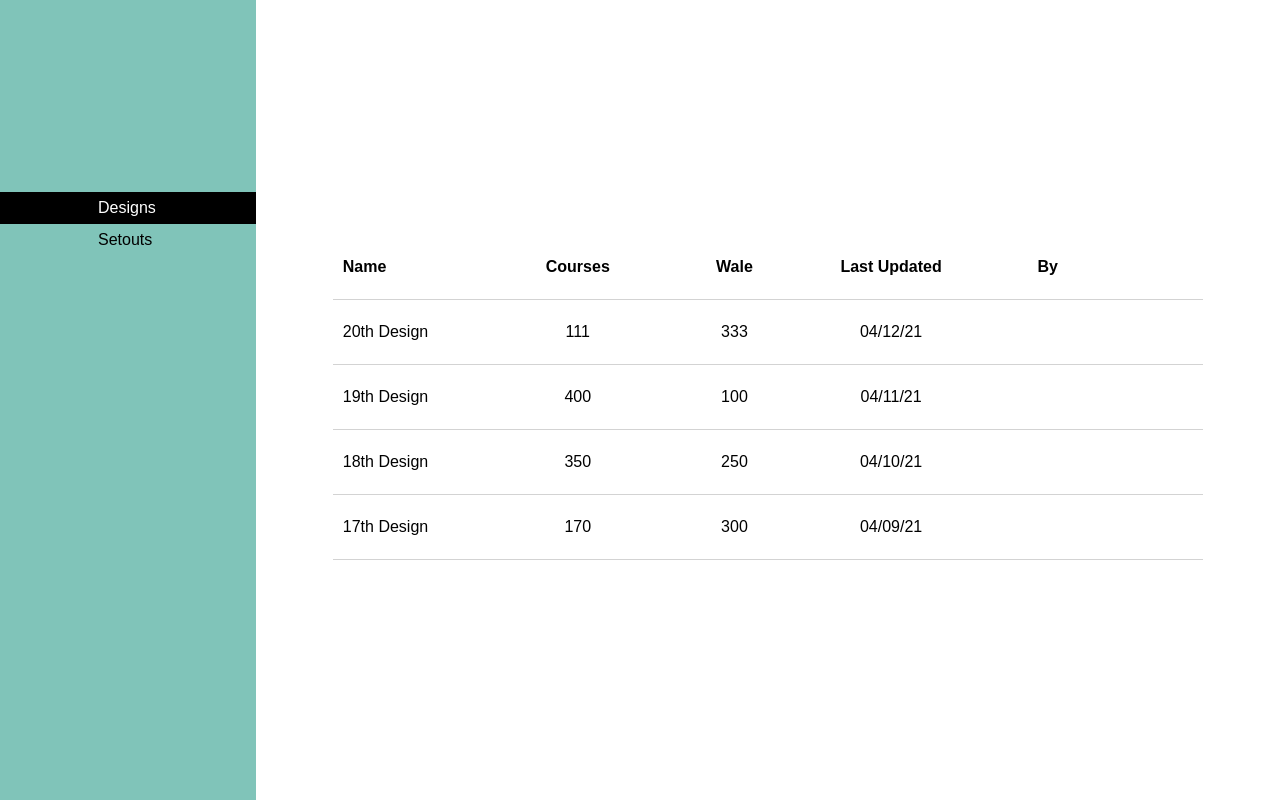
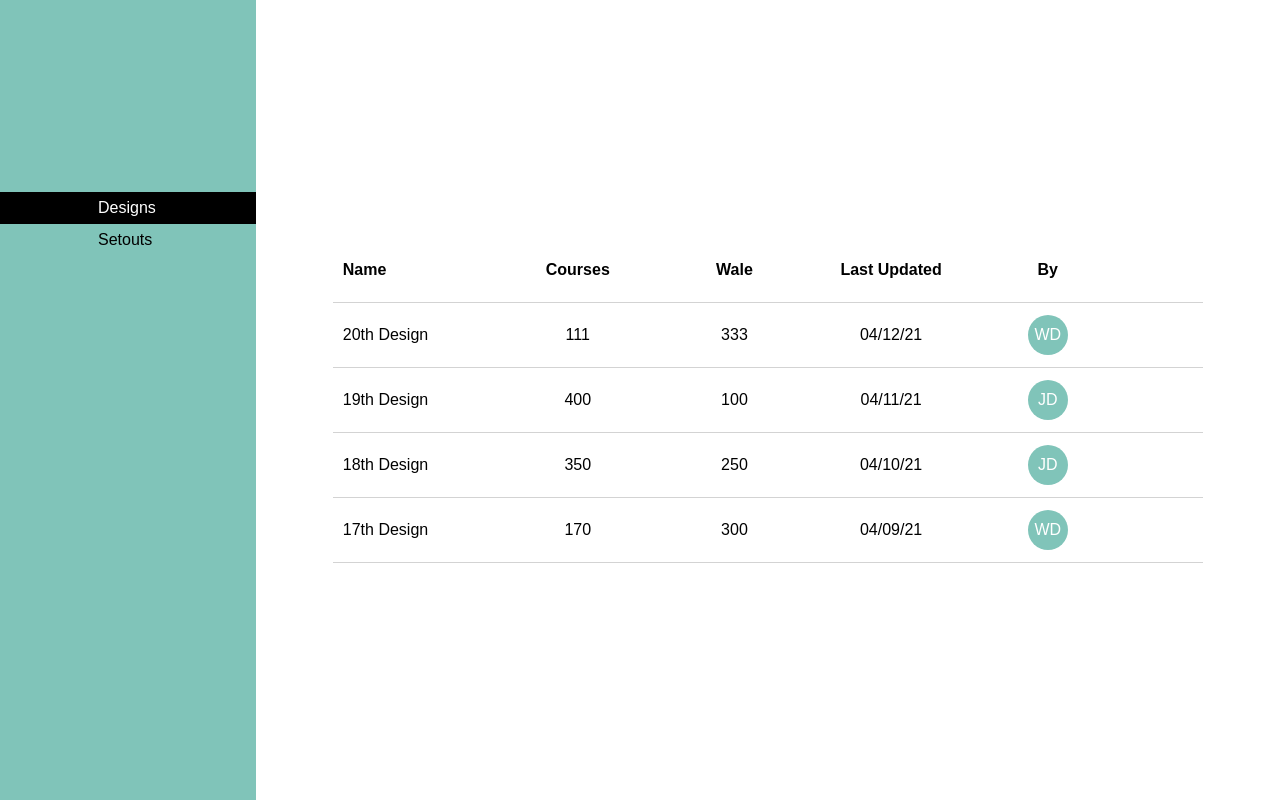
Before and after one commit to LoohanZero/cadt-test, a React (Create React App) app: page /designs in a window 1280 px wide. Built offline with nearby package versions, Linux system fonts and the light colour scheme; data requests are answered from the project's data file.

Commit message:
added logic to table for designs

```diff
--- a/src/components/table/Table.js
+++ b/src/components/table/Table.js
@@ -32,7 +32,9 @@ const Table = ({ data, titles }) => {
 								<p>{item.updated}</p>
 							</div>
 							<div className='table-row-item-container'>
-								<p>{}</p>
+								<div className='table-name-circle'>
+									<p>{item.user_name_last_update?.split(' ').map(word => word.charAt(0)).join('')}</p>
+								</div>
 							</div>
 						</a>
 					</li>)}
--- a/src/components/table/table.scss
+++ b/src/components/table/table.scss
@@ -1,7 +1,7 @@
 @import '../../styles/variables';
 
 .table-list-container {
-	max-height: 330px;
+	max-height: 325px;
 	overflow-y: scroll;
 	width: 85%;
 }
@@ -21,13 +21,15 @@
 }
 
 .table-row-item-container {
+    display: flex;
+    align-items: center;
+    justify-content: center;
 	font-size: $default-font-size;
-	text-align: center;
 	width: 18%;
 
 	&:first-child {
 		margin-left: 10px;
-		text-align: left;
+        justify-content: flex-start;
 	}
 }
 
@@ -37,3 +39,14 @@
 	font-size: $default-font-size;
 
 }
+
+.table-name-circle {
+    display: flex;
+    align-items: center;
+    justify-content: center;
+    width: 40px;
+    height: 40px;
+    background-color: $default-background-color;
+    border-radius: 50%;
+    color: #fff;
+}
--- a/src/pages/designs/Designs.js
+++ b/src/pages/designs/Designs.js
@@ -74,8 +74,7 @@ const Designs = () => {
 		dispatchDesings({ type: ACTIONS.SET_IS_LOADING });
 	};
 
-	// eslint-disable-next-line no-console
-	console.log(designs);
+
 	useEffect(() => {
 		getDesigns();
 		getUsers();
```
